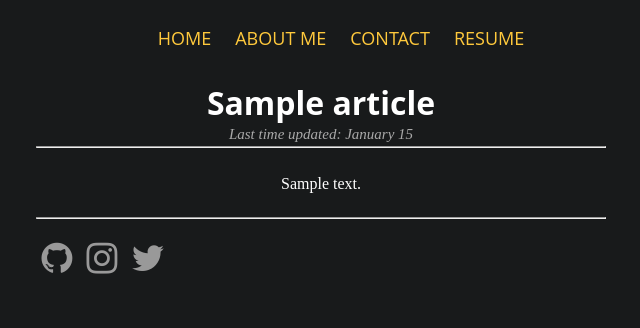
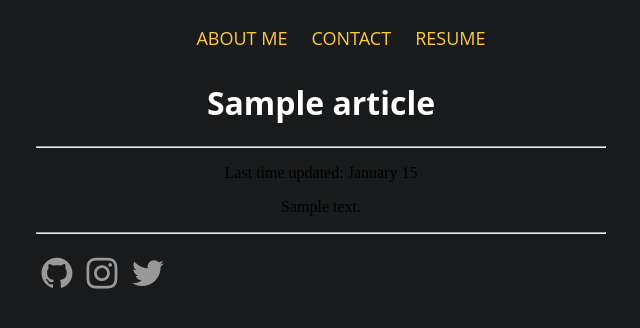
Before and after one commit to HicaroD/portfolio-website, a Django app: a page that uses portfolio/templates/portfolio/base.html in a window 1280 px wide. Shown: the top 328 px of the page, without its empty margins (319-959 px from the left). Run offline with Django 4.2, Linux system fonts and the light colour scheme; tables that the repository leaves empty hold one stand-in row (values such as "Sample post"); parts of the project's set-up code (start-up, migrations or seed data) failed here and were passed over; some libraries are stand-ins or nearby versions.

Commit message:
Deleting article section

```diff
--- a/portfolio/static/portfolio/css/article.css
+++ /dev/null
@@ -1,12 +0,0 @@
-#updated {
-    margin-top: -30px;
-    font-size: 15px;
-    font-style: italic;
-    color: darkgrey;
-}
-
-.body {
-    display: inline-block;
-    width: 45%;
-    color:white;
-}
--- a/portfolio/templates/portfolio/base.html
+++ b/portfolio/templates/portfolio/base.html
@@ -16,7 +16,6 @@
     <body>
         <header class="navbar">
         <ul>
-            <li><a href="{% url 'index' %}">HOME</a></li>
             <li><a href="{% url 'about_me' %}">ABOUT ME</a></li>
             <li><a href="{% url 'contact' %}">CONTACT</a></li>
             <li><a target="_blank" href="https://drive.google.com/file/d/141qYZ6s8W-OK80BhQxU415vVRoxmgq-e/view">RESUME</a></li>
--- a/portfolio/urls.py
+++ b/portfolio/urls.py
@@ -3,8 +3,7 @@ from django.urls import path
 from . import views
 
 urlpatterns = [
-        path('', views.home, name = "index"),
-        path('about_me/', views.about_me, name = "about_me"),
+        path('', views.about_me, name = "about_me"),
         path('contact/', views.contact, name = "contact"),
         path('article/<slug:slug>', views.article, name = "article")
 ]
--- a/portfolio/views.py
+++ b/portfolio/views.py
@@ -3,10 +3,6 @@ from .models import Article
 
 def index(request):
     return render(request, "portfolio/base.html")
-
-def home(request):
-    articles = Article.objects.all()
-    return render(request, "portfolio/home.html", {'articles':articles})
 
 def about_me(request):
     return render(request, "portfolio/about_me.html")
```
Also changed, not shown: portfolio/templates/portfolio/home.html (deleted, +0 -15 lines).
